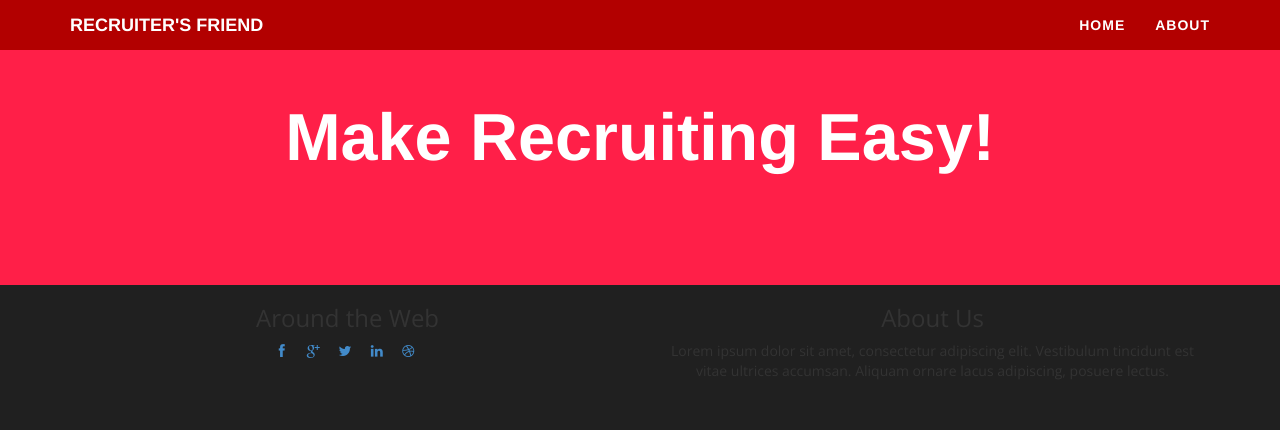
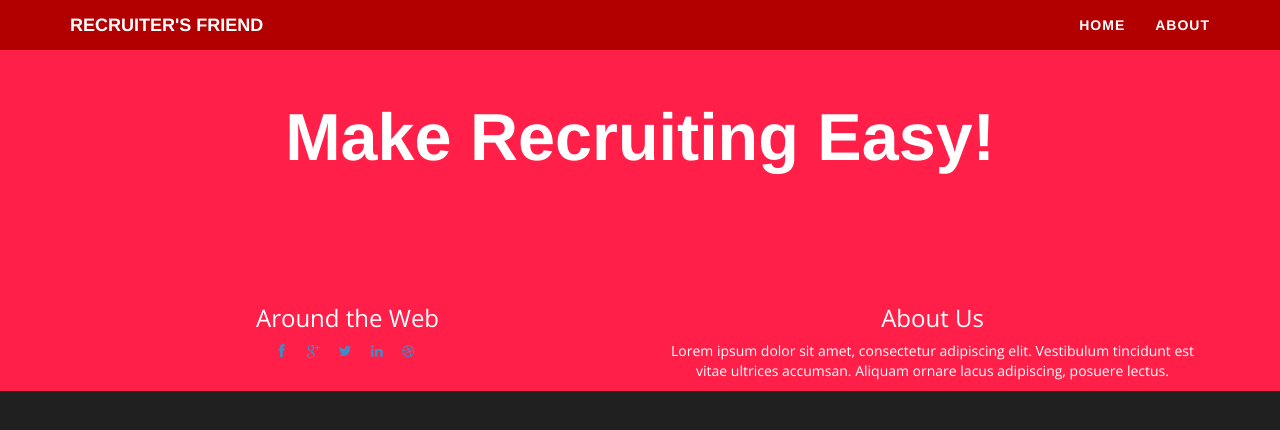
Before and after one commit to tapaswenipathak/Recruiters-Friend, a Django app: template Recruiters_Friend/templates/common/base.html in a window 1280 px wide. Shown: the top 430 px of the page. Run offline with Django 3.2, Linux system fonts and the light colour scheme; the template is opened without the code that fills it, so the values that code supplies are empty; some libraries are stand-ins or nearby versions.

Commit message:
css for footer is added

```diff
--- a/Recruiters_Friend/static/css/custom.css
+++ b/Recruiters_Friend/static/css/custom.css
@@ -45,7 +45,7 @@ mine-navigation
 /*==============================
 mine-Header
 ===============================*/
-header {
+header,footer {
     text-align: center;
     color: #fff;
     background: #ff1f48;
```
